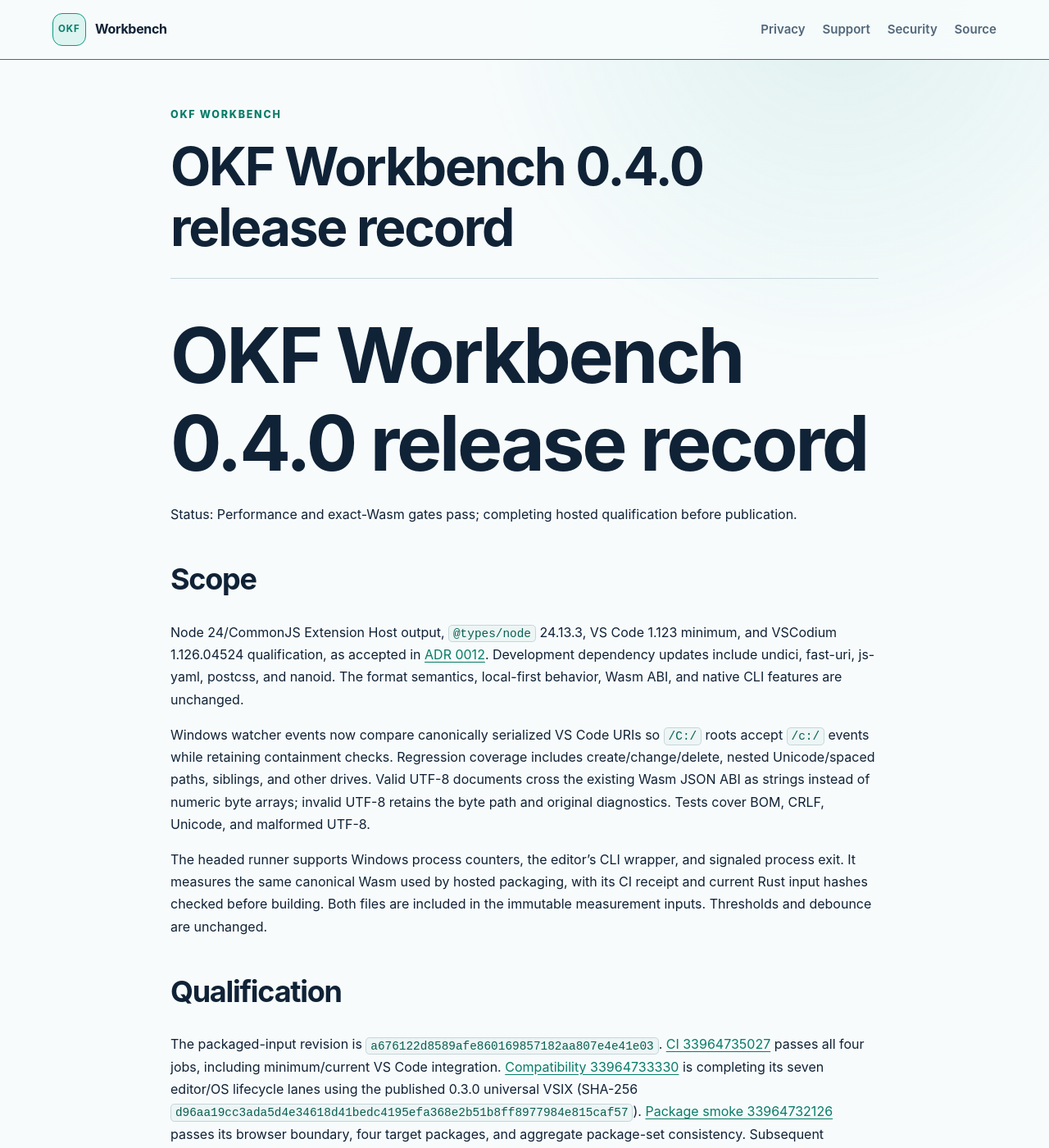
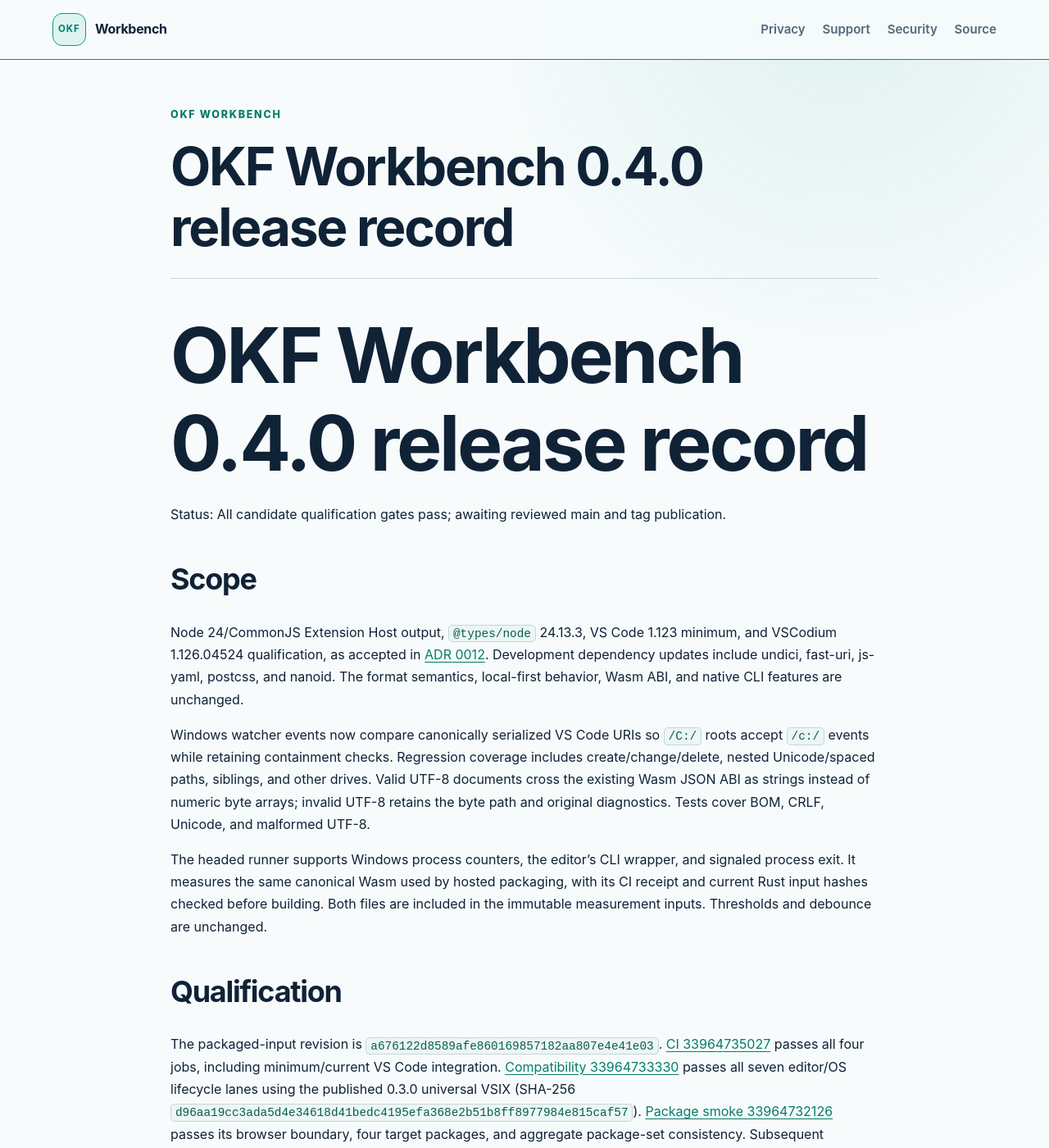
Before and after one commit to koizumikento/okf-workbench, a Jekyll site: the page built from docs/releases/0.4.0.md, in a window 1280 px wide and 1400 px high. Shown: the whole window at 82% size. Built offline with Jekyll 4.4.1, drawn with Linux system fonts in a browser that asks for light colours; our own code applies the rules of GitHub Pages for plain Markdown files.

Commit message:
docs: record completed release compatibility gates

```diff
--- a/docs/releases/0.4.0.md
+++ b/docs/releases/0.4.0.md
@@ -1,6 +1,6 @@
 # OKF Workbench 0.4.0 release record
 
-Status: Performance and exact-Wasm gates pass; completing hosted qualification before publication.
+Status: All candidate qualification gates pass; awaiting reviewed main and tag publication.
 
 ## Scope
 
@@ -27,7 +27,7 @@ The packaged-input revision is `a676122d8589afe860169857182aa807e4e41e03`.
 [CI 33964735027](https://github.com/koizumikento/okf-workbench/actions/runs/33964735027)
 passes all four jobs, including minimum/current VS Code integration.
 [Compatibility 33964733330](https://github.com/koizumikento/okf-workbench/actions/runs/33964733330)
-is completing its seven editor/OS lifecycle lanes using the published 0.3.0 universal
+passes all seven editor/OS lifecycle lanes using the published 0.3.0 universal
 VSIX (SHA-256 `d96aa19cc3ada5d4e34618d41bedc4195efa368e2b51b8ff8977984e815caf57`).
 [Package smoke 33964732126](https://github.com/koizumikento/okf-workbench/actions/runs/33964732126)
 passes its browser boundary, four target packages, and aggregate package-set consistency.
```
Also changed, not shown: docs/release-checklist.md (+2 -2 lines).
